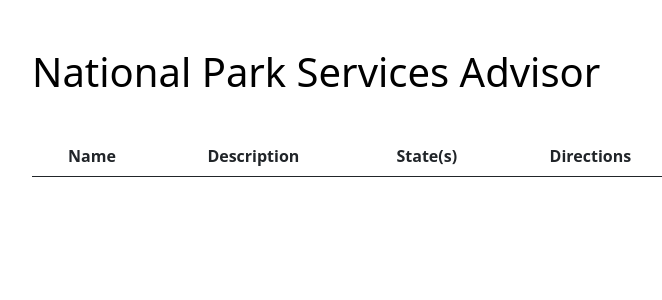
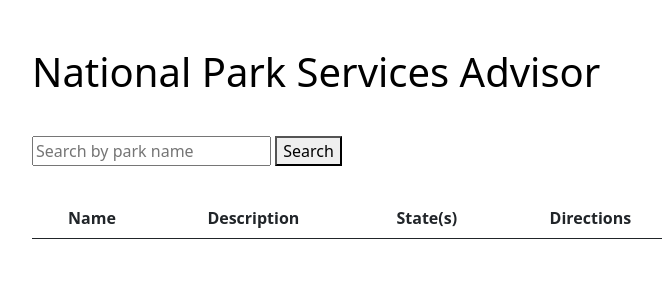
Before and after one commit to mvilsoet/NPS-Advisor, a Flask app: template npsadvisor/app/templates/index.html in a window 1280 px wide. Shown: the top 300 px of the page, without its empty margins (283-945 px from the left). Run offline with Flask 2, Linux system fonts and the light colour scheme; the template is opened without the code that fills it, so the values that code supplies are empty; parts of the project's set-up code (start-up, migrations or seed data) failed here and were passed over.

Commit message:
initial search implementation

```diff
--- a/npsadvisor/app/routes.py
+++ b/npsadvisor/app/routes.py
@@ -10,9 +10,13 @@
     nav.Item('Events', 'events')
 ])
 
-@app.route("/")
+@app.route("/", methods=['GET', 'POST'])
 def homepage():
-    parks = db_helper.test_fetch()
+    if request.method == 'POST':
+        search_query = request.form['park']
+        parks = db_helper.search_parks(search_query=search_query)
+        return render_template("index.html", parks=parks)
+    parks = db_helper.get_parks()
     return render_template("index.html", parks=parks) # name-db_helper()
 
 @app.route("/events")
@@ -24,6 +28,6 @@
 def create_event():
     data = request.get_json()
     print(data)
-    db_helper.insert_new_event(data['title'], data['description'], data['start_date'], data['end_date'], data['park_name'])
+    # db_helper.insert_new_event(data['title'], data['description'], data['start_date'], data['end_date'], data['park_name'])
     result = {'success': True, 'response': 'Done'}
     return jsonify(result)
--- a/npsadvisor/app/templates/index.html
+++ b/npsadvisor/app/templates/index.html
@@ -24,9 +24,10 @@
         <main class="container extra-bottom">
             <h1 class="mt-5">National Park Services Advisor</h1>
         </main>
-        <div class="container">
-            <!-- Button HTML-->
-        </div>
+        <form class="container extra-bottom" method="post" action="">
+            <input type="text" placeholder="Search by park name" name="park">
+            <button type="submit">Search</button>
+        </form>
         <div class="container table-responsive">
             <!-- Table-->
             <table class="table">
```
Also changed, not shown: npsadvisor/app/database.py (+20 -1 lines).
